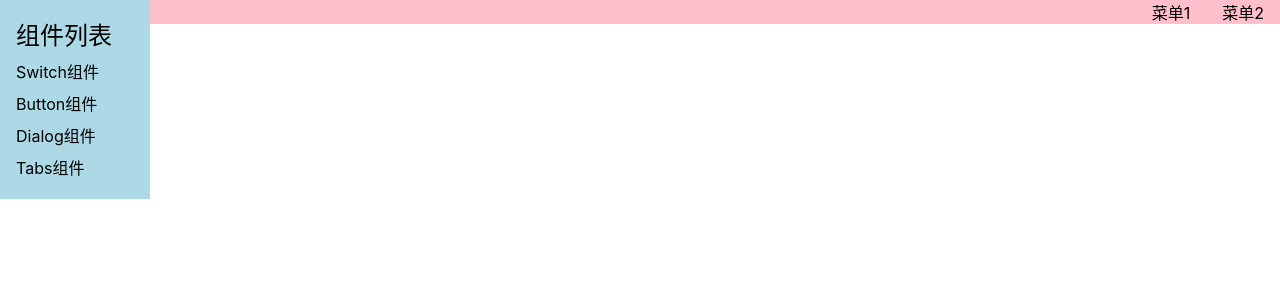
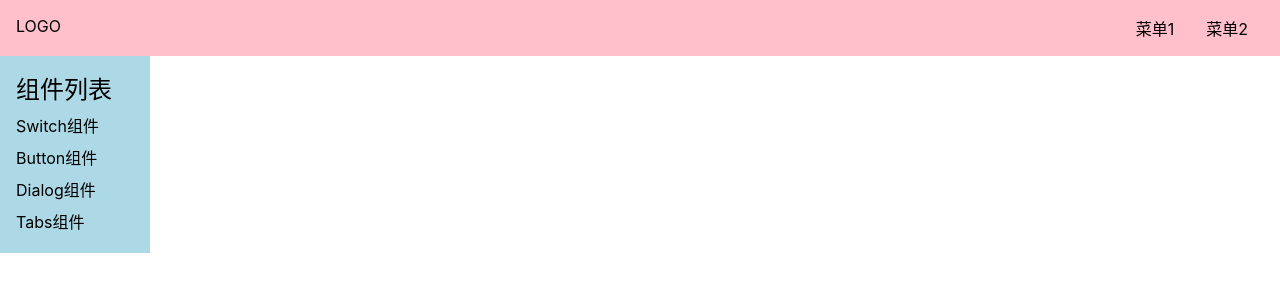
Before and after one commit to Rukakang/bobo-ui, a Vue app: page /#/doc in a window 1280 px wide. Shown: the top 300 px of the page. Built offline with nearby package versions, Linux system fonts and the light colour scheme.

Commit message:
调节topnav和aside的位置

```diff
--- a/src/components/Topnav.vue
+++ b/src/components/Topnav.vue
@@ -12,9 +12,13 @@
 .topnav{
   background: pink;
   display: flex;
+  padding: 16px;
+  position: relative;
+  z-index: 10;
   >.logo{
     max-width: 6em;
     margin-right: auto;
+
   }
   >.menu{
     display: flex;
--- a/src/views/Doc.vue
+++ b/src/views/Doc.vue
@@ -28,10 +28,11 @@
 aside {
   background: lightblue;
   width: 150px;
-  padding: 16px;
   position: fixed;
   top: 0;
   left: 0;
+  padding: 70px 16px 16px 16px;
+
   > h2 {
     margin-bottom: 4px;
   }
```
